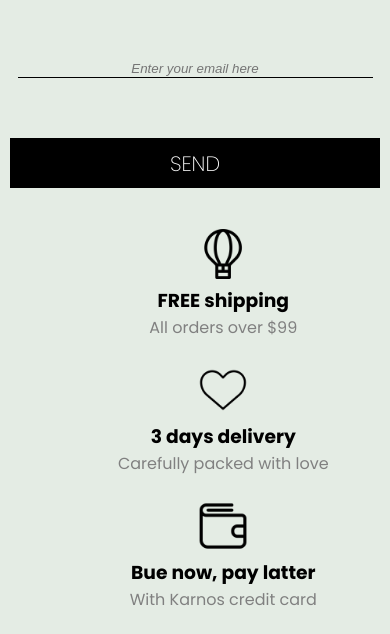
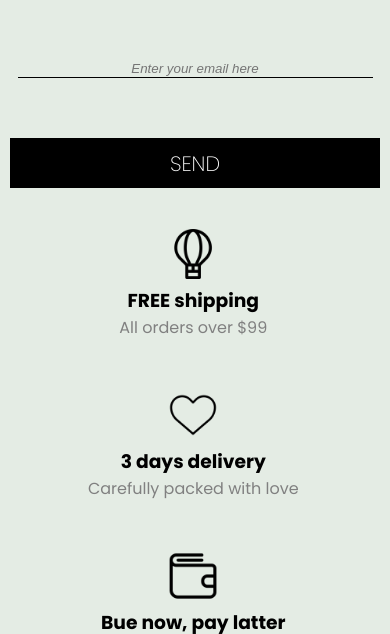
Before and after one commit to CoderEduardo/ProgramadorBR_curso, a plain HTML site: page Projetos/Flex Box Projetos/Formulário/index.html in a window 390 px wide. Shown: the part 182-816 px from the top of the page. Drawn offline with nearby package versions, Linux system fonts and the light colour scheme; a web font is replaced by a local one.

Commit message:
Ajustanto a responsividade do projeto formulário

```diff
--- a/Projetos/Flex Box Projetos/Formulário/style.css
+++ b/Projetos/Flex Box Projetos/Formulário/style.css
@@ -100,5 +100,7 @@ li h3 {
     li {
         width: 80%;
         padding-top: 25px;
+        padding-bottom: 25px;
+        margin-right: 60px;
     }
 }
```
